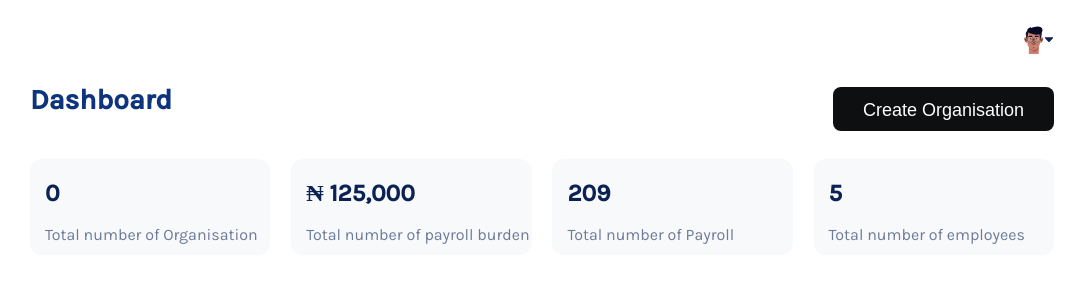
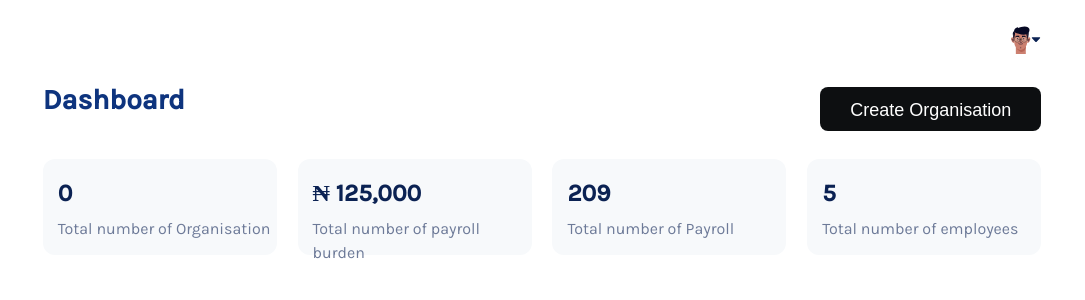
Before and after one commit to sparkpayrolls/SparkpayFrontend, a Next.js app: page /dashboard/table/table in a window 1280 px wide. Shown: the top 300 px of the page, without its empty margins (98-1183 px from the left). Built offline with nearby package versions, Linux system fonts and the light colour scheme.

Commit message:
fixing the dashboard

```diff
--- a/pages/dashboard/table/table.tsx
+++ b/pages/dashboard/table/table.tsx
@@ -24,7 +24,7 @@ const Table: NextPage = () => {
       <div className="dashboard-table__head">
         <h1 className="dashboard-table__title">Dashboard</h1>
         <div className="dashboard-table__button">
-          <Image src={PlusButton} />
+          {/* <Image src={PlusButton} /> */}
           <Button
             label="Create Organisation"
             onClick={() => {}}
--- a/styles/components/_table.scss
+++ b/styles/components/_table.scss
@@ -1,5 +1,5 @@
 .dashboard-table {
-  width: 80%;
+  width: 78%;
   margin:0px auto;
 
   &__profile {
@@ -59,6 +59,6 @@
     font-size: 16px;
     line-height: 24px;
     color: #6d7a98;
-    padding-bottom: 16px;
+    margin-top: -6px;
   }
 }
```
